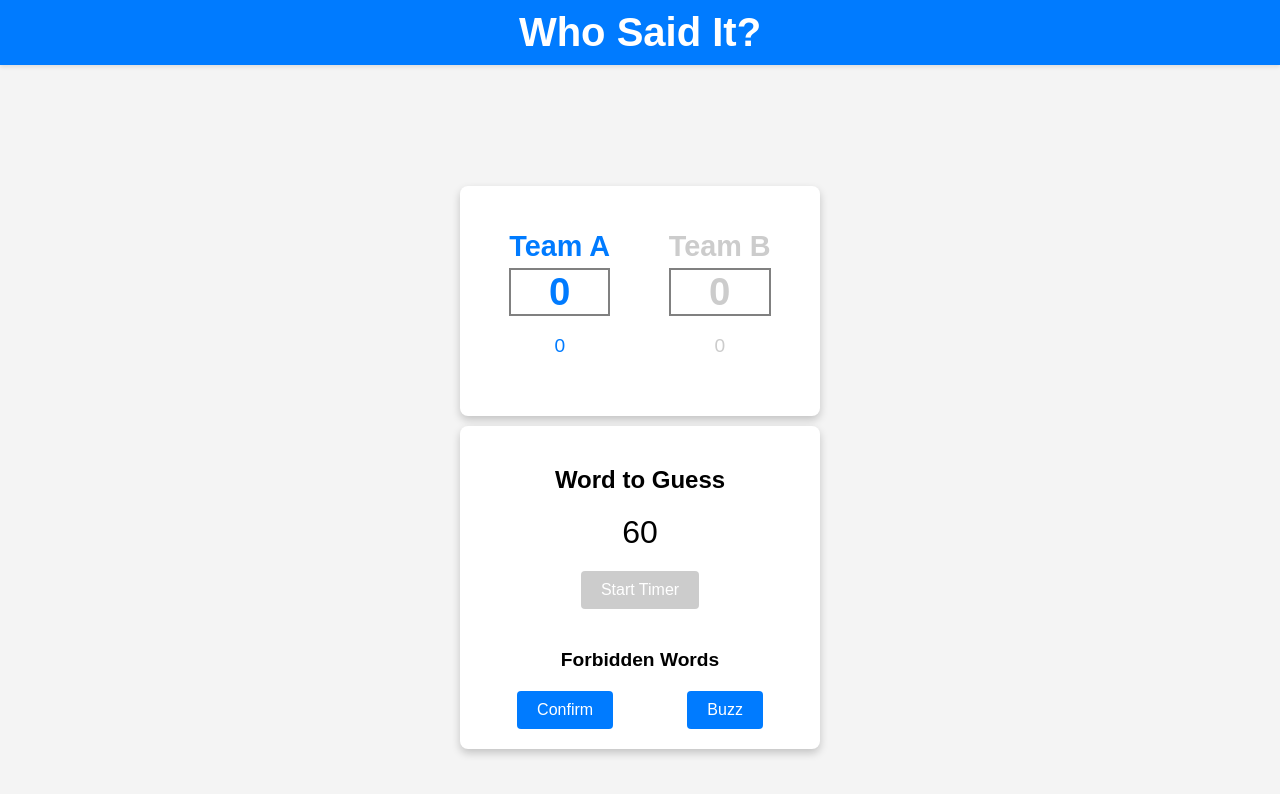
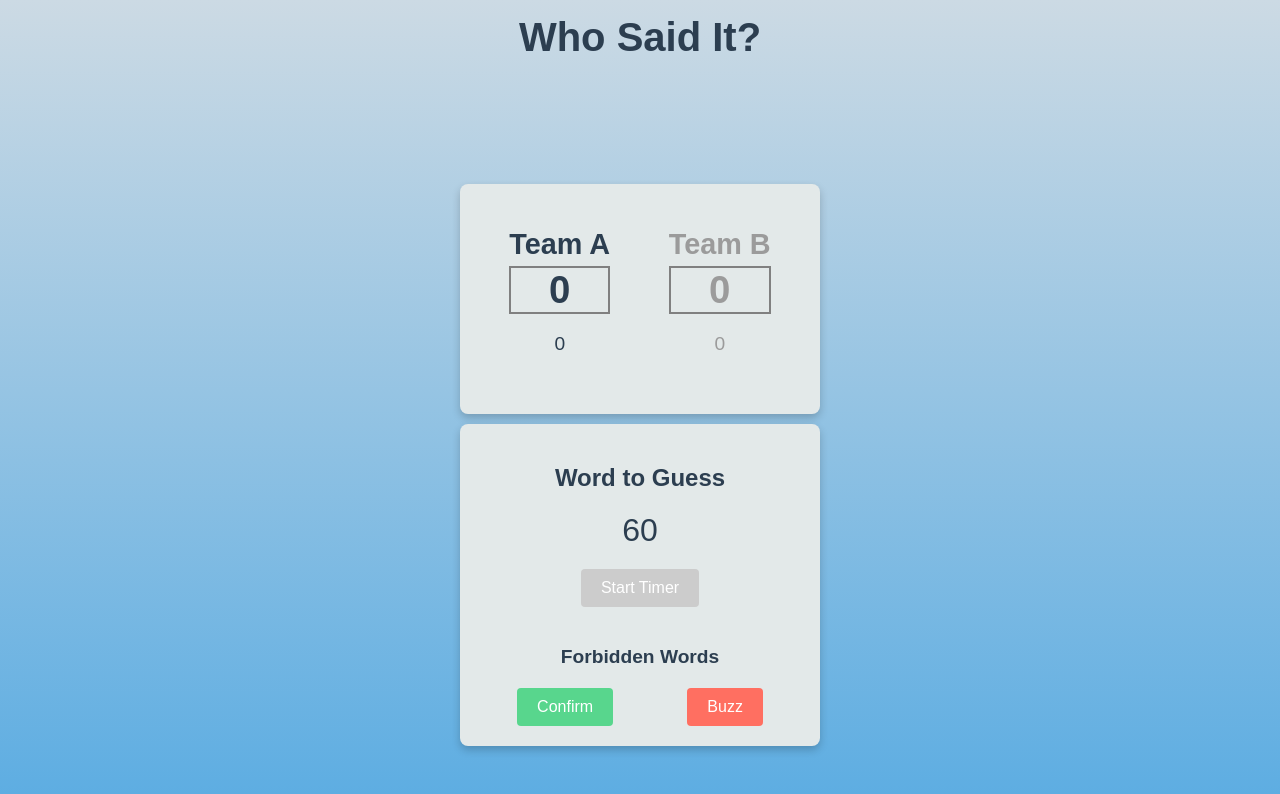
Before and after one commit to LSAPilot/tabu-game, a website with bundled scripts: page public/game.html in a window 1280 px wide. Built offline with nearby package versions, Linux system fonts and the light colour scheme; no server answers.

Commit message:
added some styling

```diff
--- a/public/css/game.css
+++ b/public/css/game.css
@@ -1,6 +1,6 @@
 body {
     font-family: 'Arial', sans-serif;
-    background-color: #f4f4f4;
+    background: linear-gradient(180deg, #ccdae4 0%, #5DADE2 100%);
     margin: 0;
     padding: 0;
     display: flex;
@@ -9,15 +9,13 @@ body {
     justify-content: center;
     height: 100vh;
     text-align: center;
+    color: #2C3E50;
 }
 
 header {
-    background-color: #007bff;
-    color: white;
     width: 100%;
     padding: 10px 0;
-    margin-bottom: 20px;
-    box-shadow: 0 2px 4px rgba(0, 0, 0, 0.1);
+    margin: 5px 0 10px 0;
 }
 
 h1 {
@@ -35,7 +33,7 @@ h1 {
 }
 
 .card {
-    background-color: white;
+    background-color: #e3e9e9;
     border-radius: 8px;
     box-shadow: 0 4px 8px rgba(0, 0, 0, 0.2);
     padding: 20px;
@@ -53,7 +51,7 @@ h1 {
 .team-score {
     font-size: 1.2em;
     text-align: center;
-    color: #ccc;
+    color: #9b9b9b;
 }
 
 .team-score h2 {
@@ -83,7 +81,7 @@ h1 {
     padding: 10px 20px;
     font-size: 1em;
     color: white;
-    background-color: #28a745;
+    background-color: #58D68D;
     border: none;
     border-radius: 4px;
     cursor: pointer;
@@ -96,7 +94,7 @@ h1 {
 }
 
 #startTimerButton:active {
-    background-color: #1e7e34;
+    background-color: #58D68D;
 }
 
 .word-to-guess {
@@ -145,23 +143,36 @@ button {
     padding: 10px 20px;
     font-size: 1em;
     color: white;
-    background-color: #007bff;
     border: none;
     border-radius: 4px;
     cursor: pointer;
     transition: background-color 0.3s;
 }
 
-button:hover {
-    background-color: #0056b3;
+#confirmButton {
+    background-color: #58D68D;
 }
+
+#confirmButton:hover {
+    background-color: #218838;
+}
+
+
+#buzzButton {
+    background-color: #FF6F61;
+}
+
+#buzzButton:hover {
+    background-color: #c55147;
+}
+
 
 button:active {
     background-color: #003f7f;
 }
 
 .active-team {
-    color: #007bff !important; /* Highlight active team in blue */
+    color: #2C3E50 !important; /* Highlight active team in blue */
 }
 
 .active-button {
--- a/public/css/index.css
+++ b/public/css/index.css
@@ -1,6 +1,6 @@
 body {
     font-family: 'Arial', sans-serif;
-    background-color: #f0f8ff;
+    background: linear-gradient(180deg, #ccdae4 0%, #5DADE2 100%);
     margin: 0;
     padding: 0;
     display: flex;
@@ -12,7 +12,7 @@ body {
 }
 
 h1 {
-    color: #333;
+    color: #2C3E50;
     font-size: 3em;
     margin-bottom: 20px;
 }
@@ -24,17 +24,17 @@ a {
     font-size: 1.5em;
     text-decoration: none;
     color: #fff;
-    background-color: #007bff;
+    background-color: #FF6F61;
     border-radius: 8px;
     transition: background-color 0.3s, transform 0.3s;
 }
 
 a:hover {
-    background-color: #0056b3;
+    background-color: #FF6F61;
     transform: translateY(-3px);
 }
 
 a:active {
-    background-color: #004085;
+    background-color: #a5463d;
     transform: translateY(1px);
 }
--- a/public/css/lobby.css
+++ b/public/css/lobby.css
@@ -1,6 +1,6 @@
 body {
     font-family: Arial, sans-serif;
-    background-color: #f4f4f4;
+    background: linear-gradient(180deg, #ccdae4 0%, #5DADE2 100%);
     margin: 0;
     padding: 20px;
     display: flex;
@@ -10,7 +10,7 @@ body {
     height: 100vh;
 }
 h1 {
-    color: #333;
+    color: #2C3E50;
     margin-bottom: 20px;
 }
 .teams {
@@ -20,7 +20,7 @@ h1 {
     margin-bottom: 20px;
 }
 .team {
-    background-color: #fff;
+    background-color: #D5DBDB;
     border: 1px solid #ccc;
     border-radius: 8px;
     padding: 20px;
@@ -40,7 +40,7 @@ h1 {
     font-size: 1.2em;
 }
 .role button {
-    background-color: #007bff;
+    background-color: #FF6F61;
     color: #fff;
     border: none;
     padding: 8px 12px;
@@ -48,10 +48,10 @@ h1 {
     cursor: pointer;
 }
 .role button:hover {
-    background-color: #0056b3;
+    background-color: #c55147;
 }
 #startGameButton {
-    background-color: #28a745;
+    background-color: #58D68D;
     color: #fff;
     border: none;
     padding: 12px 20px;
@@ -72,7 +72,7 @@ h1 {
     padding: 12px 20px;
     border-radius: 4px;
     cursor: pointer;
-    font-size: 1em;
+    font-size: 0.7em;
     margin-top: 10px;
 }
 
--- a/public/css/name.css
+++ b/public/css/name.css
@@ -1,6 +1,6 @@
 body {
     font-family: Arial, sans-serif;
-    background-color: #f4f4f4;
+    background: linear-gradient(180deg, #ccdae4 0%, #5DADE2 100%);
     margin: 0;
     padding: 20px;
     display: flex;
@@ -10,11 +10,11 @@ body {
     height: 100vh;
 }
 h1 {
-    color: #333;
+    color: #2C3E50;
     margin-bottom: 20px;
 }
 .name-form {
-    background-color: #fff;
+    background-color: #D5DBDB;
     border: 1px solid #ccc;
     border-radius: 8px;
     padding: 20px;
@@ -33,7 +33,7 @@ h1 {
     font-size: 1em;
 }
 .name-form button {
-    background-color: #007bff;
+    background-color: #FF6F61;
     color: #fff;
     border: none;
     padding: 10px 20px;
@@ -42,5 +42,5 @@ h1 {
     font-size: 1em;
 }
 .name-form button:hover {
-    background-color: #0056b3;
+    background-color: #c55147;
 }
```
